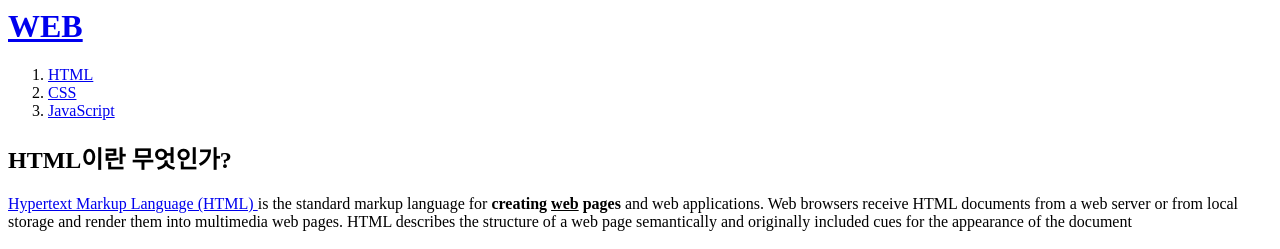
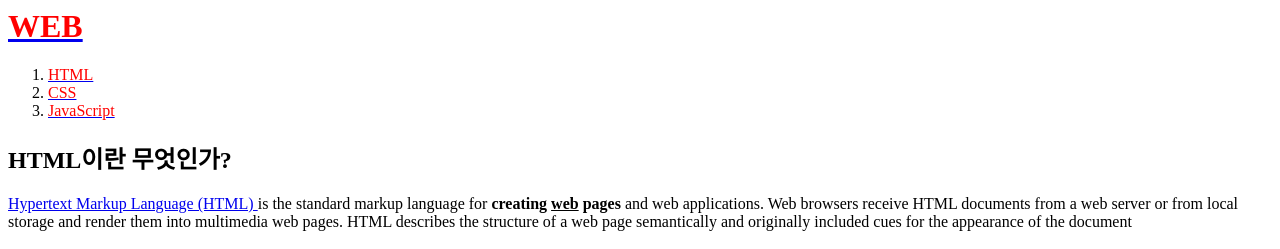
Before and after one commit to songku232/WEB1, a plain HTML site: page 1.html in a window 1280 px wide. Shown: the top 249 px of the page. Drawn offline with Linux system fonts and the light colour scheme.

Commit message:
Add files via upload

```diff
--- a/1.html
+++ b/1.html
@@ -4,13 +4,13 @@
       <meta charset="utf-8">
       </head>
       <body>
-        <h1><a href="index.html">WEB</a></h1>
+        <h1><a href="index.html"><font color="red">WEB</font></a></h1>
 
 
 <ol>
-<li><a href="1.html">HTML</a></li>
-<li><a href="2.html">CSS</a></li>
-<li><a href="3.html">JavaScript</a></li>
+<li><a href="1.html"><font color="red">HTML</font></a></li>
+<li><a href="2.html"><font color="red">CSS</font></a></li>
+<li><a href="3.html"><font color="red">JavaScript</font></a></li>
 </ol>
 <h2>HTML이란 무엇인가?</h2>
 <a href="https://www.w3.org/TR/html5/" target="_blank" title="HTML5 specirfication" ><p>Hypertext Markup Language (HTML) </a>is the standard markup language for <strong>creating <u>web</u> pages</strong> and web applications.
```
Also changed, not shown: checkbox.html (added, +1 -0 lines), ex1.html (added, +17 -0 lines).
